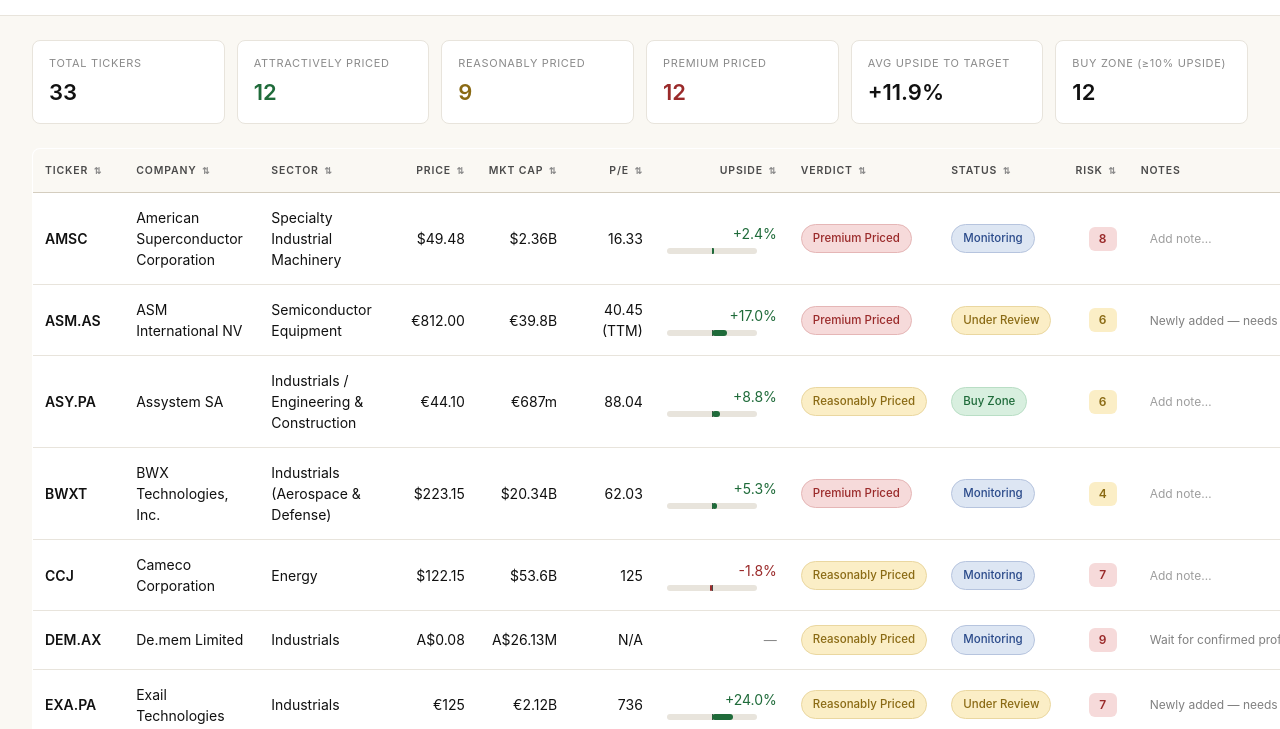
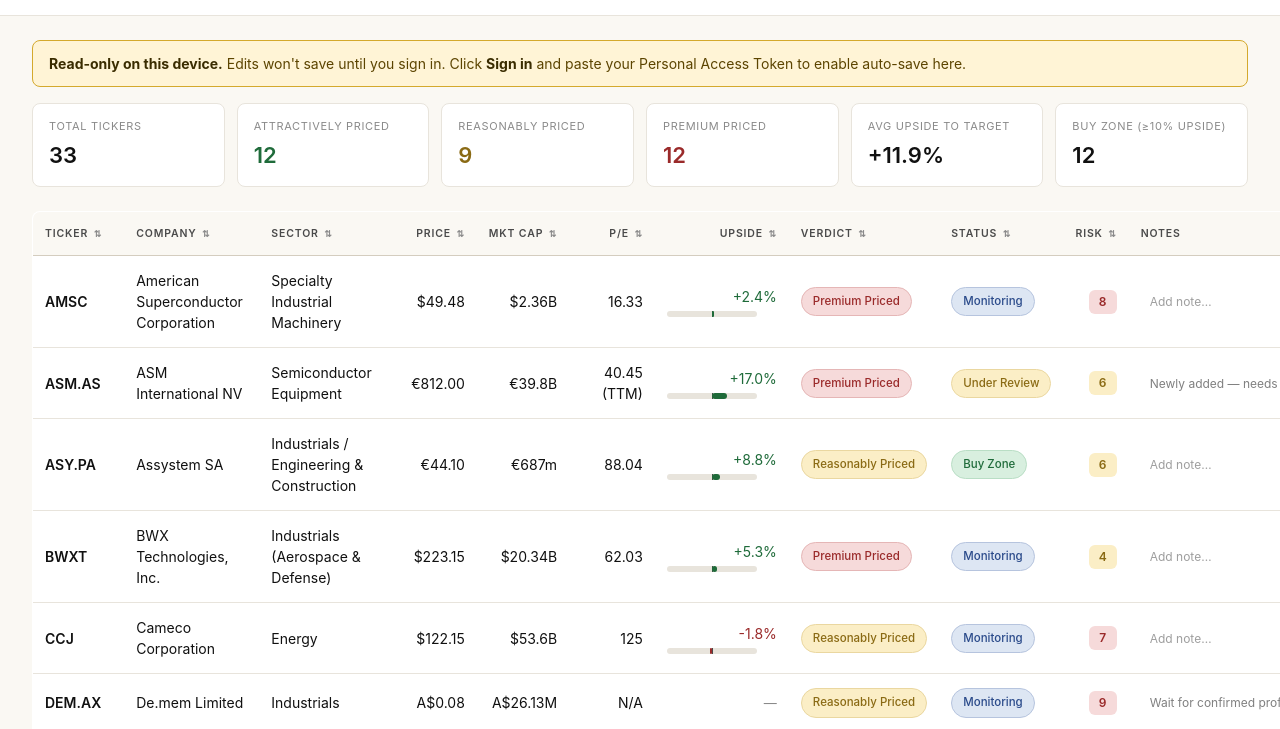
Before and after one commit to lnopadol/stock-watchlist, a plain HTML site: page index.html in a window 1280 px wide. Shown: the part 71-800 px from the top of the page. Drawn offline with Linux system fonts and the light colour scheme.

Commit message:
Add prominent read-only banner so unsigned-in devices know edits won't save

```diff
--- a/app.js
+++ b/app.js
@@ -21,14 +21,17 @@
 }
 
 function applyEditMode() {
+  const banner = document.getElementById("readOnlyBanner");
   if (GH.isSignedIn()) {
     document.body.classList.remove("readonly");
     document.getElementById("signInBtn").textContent = "Account";
     GH.setStatus("saved");
+    if (banner) banner.hidden = true;
   } else {
     document.body.classList.add("readonly");
     document.getElementById("signInBtn").textContent = "Sign in";
     GH.setStatus("signed-out");
+    if (banner) banner.hidden = false;
   }
 }
 
--- a/index.html
+++ b/index.html
@@ -30,6 +30,11 @@
 </header>
 
 <main>
+  <div id="readOnlyBanner" class="readonly-banner" hidden>
+    <strong>Read-only on this device.</strong>
+    Edits won't save until you sign in. Click <strong>Sign in</strong> and paste your Personal Access Token to enable auto-save here.
+  </div>
+
   <section class="summary" id="summary"></section>
 
   <table class="watchlist" id="table">
--- a/styles.css
+++ b/styles.css
@@ -362,6 +362,17 @@
 .sync-error-text { color: var(--red-fg); font-size: 12px; margin-top: 8px; }
 
 /* Read-only state — hide edit affordances */
+.readonly-banner {
+  background: #fff4d6;
+  border: 1px solid #d4a92d;
+  border-radius: 8px;
+  padding: 12px 16px;
+  margin: 0 0 16px 0;
+  font-size: 14px;
+  color: #5c4400;
+}
+.readonly-banner strong { color: #3a2c00; }
+body:not(.readonly) .readonly-banner { display: none; }
 body.readonly .notes-input { pointer-events: none; opacity: 0.7; border-style: solid; border-color: transparent; }
 body.readonly .del-btn { display: none; }
 body.readonly #addBtn { display: none; }
```
